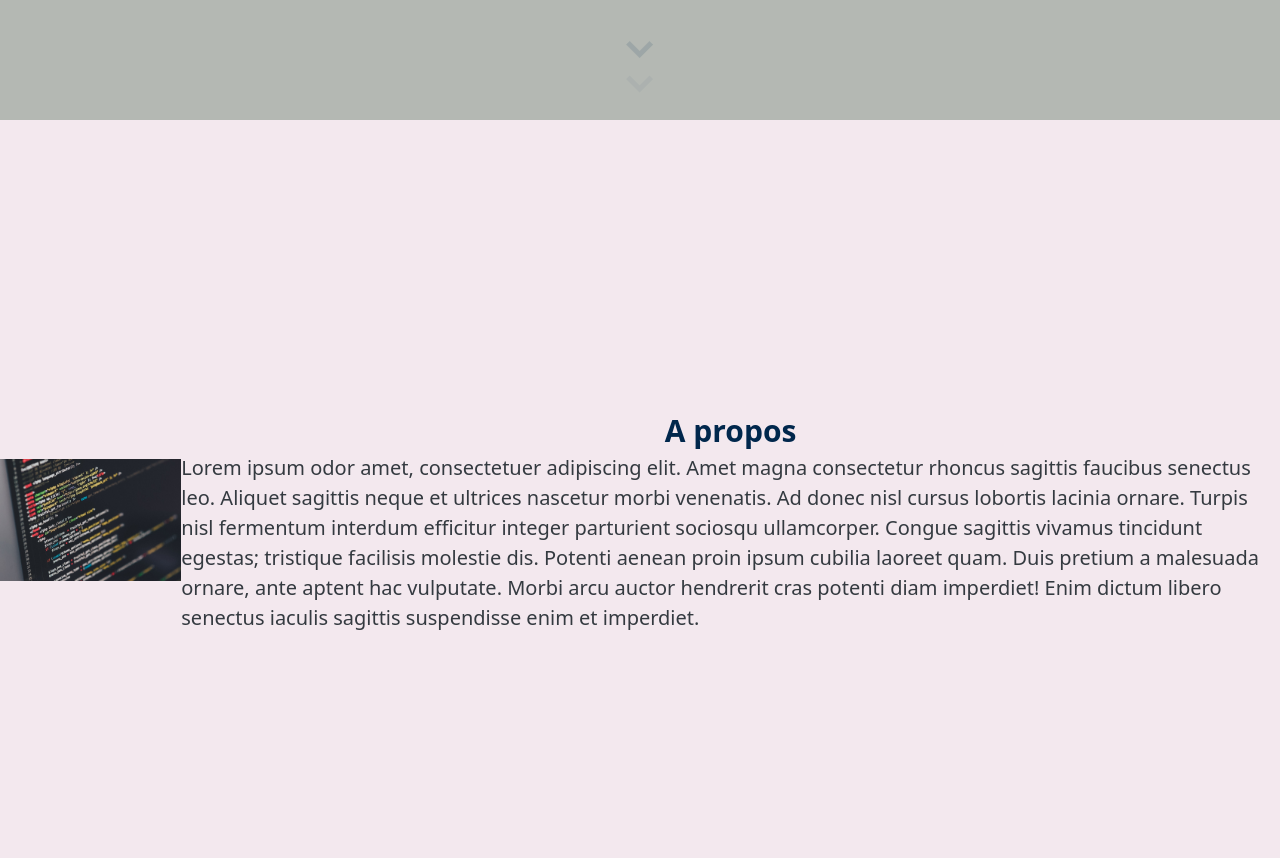
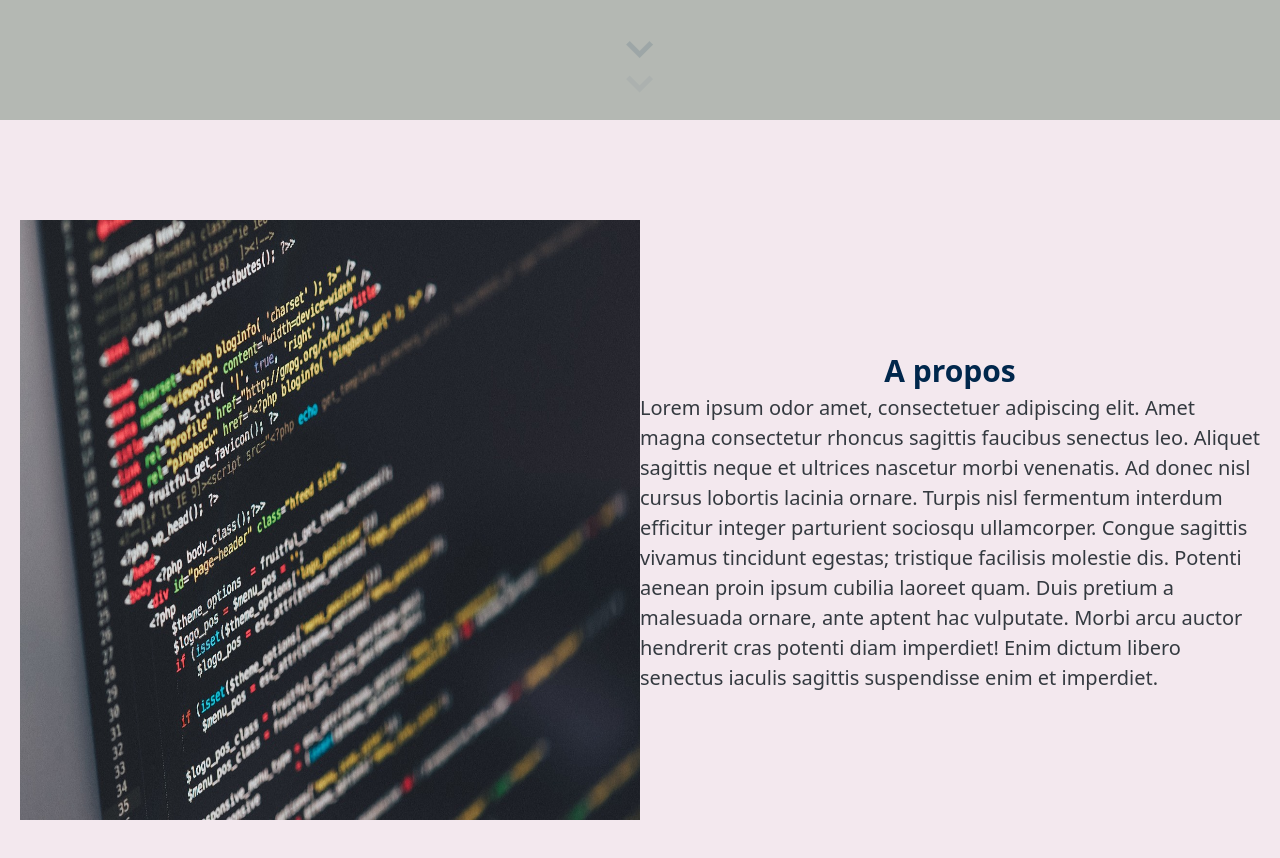
Before and after one commit to Bastien-DA/Portfolio, a React (Vite) app: page / in a window 1280 px wide. Shown: the part 680-1538 px from the top of the page. Built offline with nearby package versions, Linux system fonts and the light colour scheme.

Commit message:
add about me html and css without the text

```diff
--- a/src/pages/Home.css
+++ b/src/pages/Home.css
@@ -96,12 +96,14 @@ body {
     display: flex;
     flex-direction: row;
     align-items: center;
-    justify-content: center;
+    justify-content: space-between;
     height: 100vh;
+    padding: 0 20px;
     background: #f3e8eeff;
 }
 
 .about-me {
+    flex: 1;
     display: flex;
     flex-direction: column;
     justify-content: center;
@@ -109,9 +111,15 @@ body {
 }
 
 .code-picture {
+    flex: 1;
     display: flex;
-    justify-content: right;
+    justify-content: center;
     align-items: center;
+}
+
+.code-picture img {
+    width: 6000px;
+    height: 600px;
 }
 
 .about-me h1 {
--- a/src/pages/Home.tsx
+++ b/src/pages/Home.tsx
@@ -34,13 +34,16 @@ function Home() {
                 </div>
             </div>
             <div className="about-me-section">
-                <section className="code-picture">
+                <section className="code-picture pl-40">
                     <img src="/src/assets/code.jpg" alt="code"/>
                 </section>
-                <section className="about-me">
-                    <h1>A propos</h1>
+                <section className="about-me ml-40 pr-40">
+                    <h1 className="mb-10">A propos</h1>
                     <p>Lorem ipsum odor amet, consectetuer adipiscing elit. Amet magna consectetur rhoncus sagittis faucibus senectus leo. Aliquet sagittis neque et ultrices nascetur morbi venenatis. Ad donec nisl cursus lobortis lacinia ornare. Turpis nisl fermentum interdum efficitur integer parturient sociosqu ullamcorper. Congue sagittis vivamus tincidunt egestas; tristique facilisis molestie dis. Potenti aenean proin ipsum cubilia laoreet quam. Duis pretium a malesuada ornare, ante aptent hac vulputate. Morbi arcu auctor hendrerit cras potenti diam imperdiet! Enim dictum libero senectus iaculis sagittis suspendisse enim et imperdiet.</p>
                 </section>
+            </div>
+            <div className="Hardskills">
+
             </div>
         </main>
     )
```
Also changed, not shown: src/assets/code.jpg.
